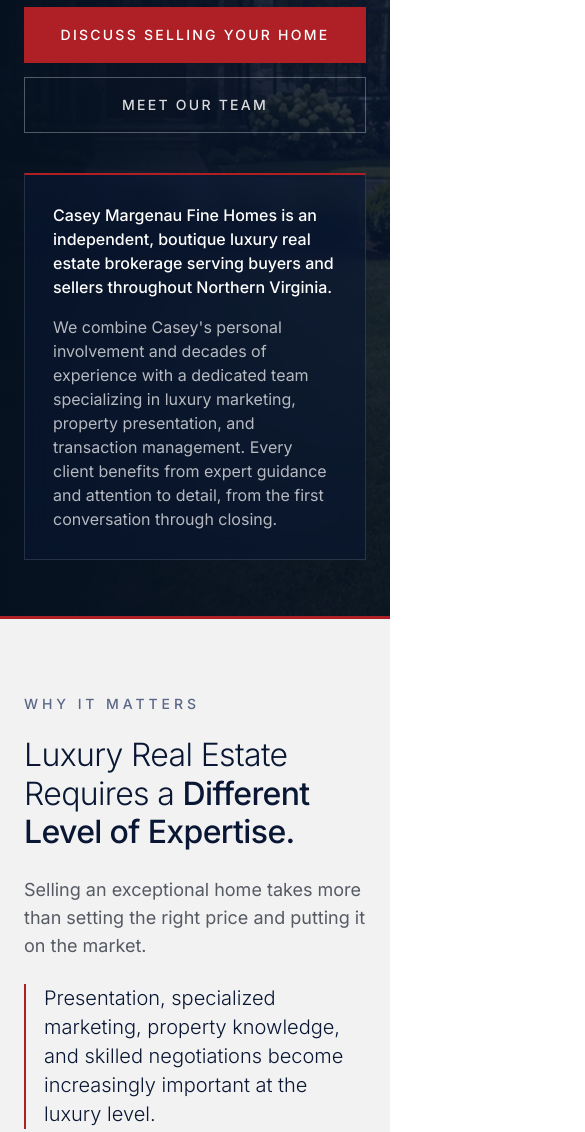
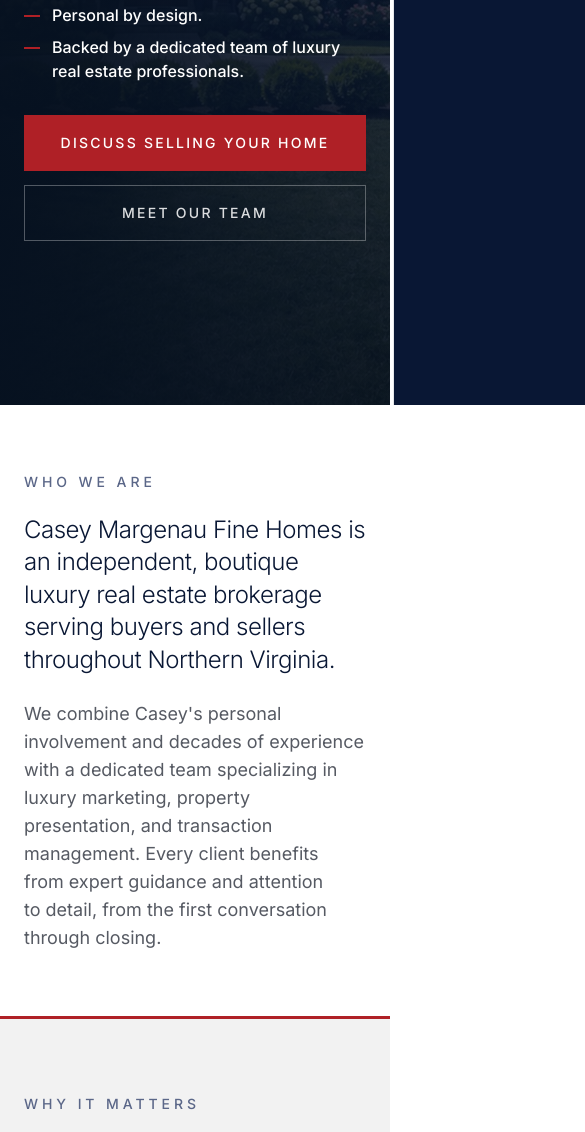
Before and after one commit to imageworksc/casey_margenau, a plain HTML site: page index.html in a window 390 px wide. Shown: the part 439-1571 px from the top of the page, 585 px wide, since content can reach past the window. Drawn offline with Linux system fonts and the light colour scheme.

Commit message:
Who We Are section under the hero; photograph beside the Our Story timeline
- The firm description moves out of the hero card into its own section
  right below the hero (kicker, lead, body; stacked).
- Our Story: the featured-property photograph sits right of the timeline
  (sticky on desktop, under the timeline from 1024px down).
- Hero fills the screen again on tablet and phone now that it is shorter.

Co-Authored-By: Claude Opus 5.5 <noreply@anthropic.com>

```diff
--- a/css/main.css
+++ b/css/main.css
@@ -6,10 +6,10 @@
     3. Atoms (layout shell, kicker, buttons, text link)
     4. Motion (reveals, image wipe, keyframes)
     5. Nav
-    6. Hero (headline, promise, CTAs, the firm in a card below)
+    6. Hero (headline, promise, CTAs)
     7. Shared section patterns (split head, lead, statement)
-    8. Expertise (buyer / seller cards, closing band)
-    9. Our Story (timeline)
+    8. Who We Are + Expertise (buyer / seller cards, closing band)
+    9. Our Story (timeline + photograph)
    10. Team (icon cards)
    11. Approach (sell / buy)
    12. Northern Virginia (community tiles, value chips)
@@ -342,8 +342,6 @@ body { margin: 0; }
 }
 
 .hero-inner { position: relative; z-index: 3; max-width: var(--maxw); margin: 0 auto; width: 100%; }
-/* one column: headline → promise → CTAs, the firm in a card underneath */
-.hero-grid { display: grid; grid-template-columns: minmax(0, 1fr); gap: clamp(4rem, 5vw, 5.6rem); justify-items: start; }
 .hero-l-in { max-width: 72rem; }
 
 .hero h1 {
@@ -363,22 +361,11 @@ body { margin: 0; }
 .hero-promise li::before { content: ''; flex: none; width: 2.4rem; height: 0.2rem; background: var(--cr); transform: translateY(-0.5rem); }
 .hero-ctas { display: flex; gap: 1.4rem; flex-wrap: wrap; }
 
-/* the firm, in a frosted card over the photo */
-.hero-card {
-  max-width: 72rem; padding: clamp(2.8rem, 3vw, 3.6rem);
-  background: rgba(9,23,52,0.55); backdrop-filter: blur(1.2rem);
-  border: 0.1rem solid rgba(255,255,255,0.12); border-top: 0.2rem solid var(--cr);
-  font-size: var(--text-md); line-height: var(--lh-md); color: rgba(255,255,255,0.7);
-}
-.hero-card p + p { margin-top: 1.6rem; }
-.hero-card .hero-card-lead { font-size: var(--text-lg); line-height: var(--lh-lg); font-weight: 500; color: #fff; }
-
-/* load choreography: photo → headline → promise → CTAs → card → nav */
+/* load choreography: photo → headline → promise → CTAs → nav */
 .hero .reveal.in { animation: riseIn 1.1s var(--ease-out) both; }
 .hero h1.reveal.in { animation-delay: .2s; }
 .hero .hero-promise.reveal.in { animation-delay: .35s; }
 .hero .hero-ctas.reveal.in { animation-delay: .5s; }
-.hero .hero-card.reveal.in { animation-delay: .65s; }
 
 
 /* ══════════ 7. SHARED SECTION PATTERNS ══════════ */
@@ -398,7 +385,15 @@ body { margin: 0; }
 .lead-p + .statement { margin-top: 2.4rem; }
 
 
-/* ══════════ 8. EXPERTISE ══════════ */
+/* ══════════ 8. WHO WE ARE + EXPERTISE ══════════ */
+.cm-section.intro { padding-block: clamp(6.4rem, 8vw, 10.4rem); }
+.intro-in { max-width: 88rem; }
+.intro-lead {
+  margin-top: 2rem;
+  font-size: clamp(2.4rem, 2.6vw, 3.4rem); line-height: 1.35; font-weight: 300; letter-spacing: var(--h-track); color: var(--navy);
+}
+.intro-body { margin-top: 2.4rem; max-width: 76rem; font-size: var(--text-lg); line-height: var(--lh-lg); color: var(--text2); }
+
 .expertise { border-top: 0.3rem solid var(--cr); }
 
 .duo { display: grid; grid-template-columns: 1fr 1fr; gap: 2.4rem; }
@@ -427,7 +422,10 @@ body { margin: 0; }
 /* ══════════ 9. OUR STORY — timeline ══════════ */
 .story-head { margin-bottom: clamp(4.8rem, 6vw, 7.2rem); }
 .story-head h2 { margin-top: 2rem; }
-.timeline { max-width: 80rem; }
+/* timeline left, photograph right */
+.story-body { display: grid; grid-template-columns: minmax(0, 1.25fr) minmax(0, 1fr); gap: clamp(4rem, 6vw, 8rem); align-items: start; }
+.story-photo { position: sticky; top: 12rem; margin: 0; overflow: hidden; aspect-ratio: 5 / 6; background: var(--sand); box-shadow: var(--shadow-lg); }
+.story-photo img { display: block; width: 100%; height: 100%; object-fit: cover; }
 
 .timeline { position: relative; list-style: none; padding-left: 4.4rem; }
 .timeline::before { content: ''; position: absolute; left: 0.6rem; top: 0.8rem; bottom: 0.8rem; width: 0.1rem; background: var(--line-2); }
@@ -691,7 +689,7 @@ body { margin: 0; }
    The theme's 1023px breakpoint forces img { height: auto !important },
    which undoes the cropped frames and blows the logos up to their natural
    size; its 767px one spaces every list item 20px apart. See README. */
-.field-html-code :is(.prop-img, .blog-img) img { height: 100% !important; }
+.field-html-code :is(.prop-img, .blog-img, .story-photo) img { height: 100% !important; }
 .field-html-code :is(.logo-img, .foot-logo-img) { height: var(--logo-h) !important; }
 :is(#cm-main, #nav, #cm-footer) :is(ul, ol) li { margin-bottom: 0; }
 
@@ -765,10 +763,12 @@ body { margin: 0; }
   #nav.menu-open .nav-btn { transition-delay: .38s; }
   body.menu-open { overflow: hidden; }
 
-  .hero { min-height: auto; padding-top: 14rem; }
+  .hero { padding-top: 14rem; }
 
   /* single-column splits */
   .areas { grid-template-columns: 1fr 1fr; }
+  .story-body { grid-template-columns: minmax(0, 1fr); }
+  .story-photo { position: static; max-width: 64rem; aspect-ratio: 4 / 3; }
   .prop-split, .blog-single { grid-template-columns: minmax(0, 1fr); }
   .prop-frame { max-width: 46rem; }
   .foot-g { grid-template-columns: 1fr 1fr; }
@@ -800,8 +800,6 @@ body { margin: 0; }
   .hero-promise { gap: 0.8rem; margin-bottom: 3.2rem; }
   .hero-promise li { font-size: var(--text-md); line-height: var(--lh-md); gap: 1.2rem; }
   .hero-promise li::before { width: 1.6rem; transform: translateY(-0.4rem); }
-  .hero-grid { gap: 4rem; }
-  .hero-card .hero-card-lead { font-size: var(--text-md); line-height: var(--lh-md); }
 
   .lead-p { font-size: var(--text-lg); line-height: var(--lh-lg); }
   .statement { padding-left: 1.8rem; }
--- a/index.html
+++ b/index.html
@@ -16,7 +16,7 @@
 <link rel="preconnect" href="https://fonts.gstatic.com" crossorigin>
 <link href="https://cdn.jsdelivr.net/npm/@tabler/icons-webfont@3.48.0/dist/tabler-icons.min.css" rel="stylesheet">
 <link href="https://fonts.googleapis.com/css2?family=Inter:wght@200;300;400;500;600;700&display=swap" rel="stylesheet">
-<link rel="stylesheet" href="css/main.css?v=20261123e">
+<link rel="stylesheet" href="css/main.css?v=20261123f">
 </head>
 <body>
 <!-- Stands in for the Drupal field the page is rendered in. See README. -->
@@ -52,12 +52,11 @@
 
 <main id="cm-main" class="html-wrapper">
 
-<!-- HERO — headline, three-part promise, CTAs; the firm in a card below -->
+<!-- HERO — headline, three-part promise, CTAs -->
 <section class="hero">
   <div class="hero-bg hero-bg--stone" data-parallax="0.15"></div>
   <div class="hero-glow"></div>
   <div class="hero-inner">
-    <div class="hero-grid">
     <div class="hero-l-in">
       <h1 class="reveal in d1">Casey Margenau Fine Homes. <strong>The Difference Is in How We <em>Work.</em></strong></h1>
       <ul class="hero-promise reveal in d2">
@@ -70,10 +69,16 @@
         <a href="#" class="btn btn-outline-w" data-cta="team">Meet Our Team</a>
       </div>
     </div>
-      <div class="hero-card reveal in d3">
-        <p class="hero-card-lead">Casey Margenau Fine Homes is an independent, boutique luxury real estate brokerage serving buyers and sellers throughout Northern Virginia.</p>
-        <p>We combine Casey's personal involvement and decades of experience with a dedicated team specializing in luxury marketing, property presentation, and transaction management. Every client benefits from expert guidance and attention to detail, from the first conversation through closing.</p>
   </div>
+</section>
+
+<!-- WHO WE ARE — the firm in two lines, right under the hero -->
+<section class="cm-section intro">
+  <div class="w">
+    <div class="intro-in reveal">
+      <div class="kicker">Who We Are</div>
+      <p class="intro-lead">Casey Margenau Fine Homes is an independent, boutique luxury real estate brokerage serving buyers and sellers throughout Northern Virginia.</p>
+      <p class="intro-body">We combine Casey's personal involvement and decades of experience with a dedicated team specializing in luxury marketing, property presentation, and transaction management. Every client benefits from expert guidance and attention to detail, from the first conversation through closing.</p>
     </div>
   </div>
 </section>
@@ -121,6 +126,7 @@
         <div class="kicker">Our Story</div>
         <h2>Experience <strong>Shaped Our Firm.</strong></h2>
       </div>
+      <div class="story-body">
         <ol class="timeline">
           <li class="tl-item reveal">
             <span class="tl-when">1999 – 2003</span>
@@ -142,6 +148,10 @@
             <p class="tl-quote">That commitment to personal accountability still guides our entire team today.</p>
           </li>
         </ol>
+        <figure class="story-photo img-reveal reveal-r d1">
+          <img class="img-zoom" src="assets/images/featured-property.jpg" alt="Luxury home represented by Casey Margenau Fine Homes" width="1000" height="1200" loading="lazy" decoding="async">
+        </figure>
+      </div>
     </div>
   </div>
 </section>
```
Also changed, not shown: option-1.html (+16 -6 lines), option-2.html (+16 -6 lines), original.html (+16 -6 lines). Lines whose indentation alone changed are shown as unchanged.
